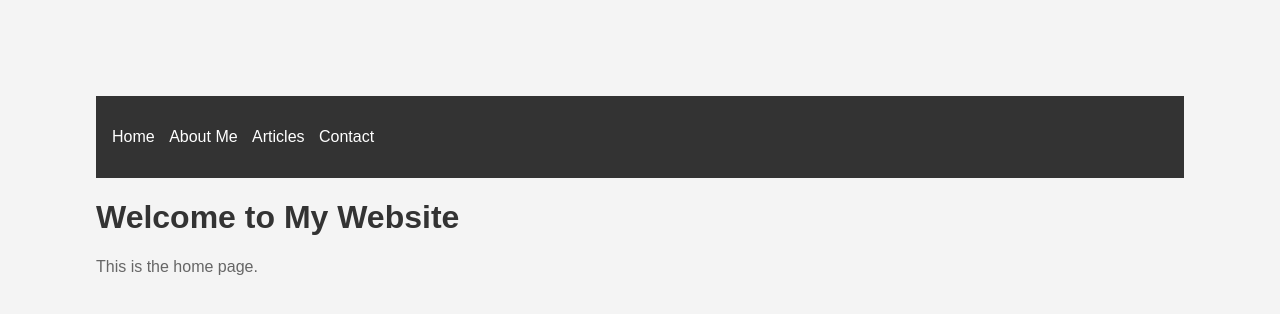
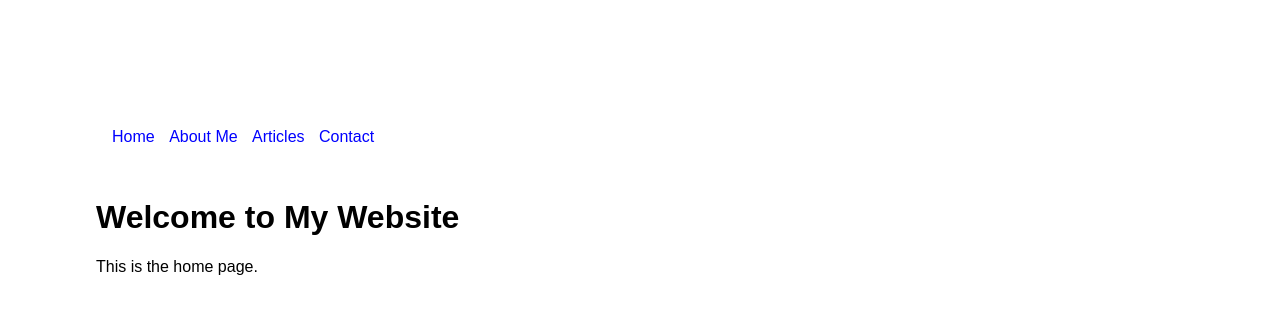
Before and after one commit to adcontrac/mywebsite, a plain HTML site: page index.html in a window 1280 px wide. Drawn offline with Linux system fonts and the light colour scheme.

Commit message:
Update styles.css

```diff
--- a/styles.css
+++ b/styles.css
@@ -1,13 +1,13 @@
 body {
     font-family: Arial, sans-serif;
-    margin: 1in;
-    padding: 0;
-    background-color: #f4f4f4;
+    margin: 1in; /* Sets a 1-inch margin around the body */
+    background-color: white; /* Background color of the body */
+    color: black; /* Text color */
 }
 
 nav {
-    background-color: #333;
-    color: white;
+    background-color: white; /* Background color of the navigation */
+    color: blue; /* Text color of the navigation */
     padding: 1em;
 }
 
@@ -22,14 +22,14 @@ nav ul li {
 }
 
 nav ul li a {
-    color: white;
+    color: blue; /* Text color of the menu links */
     text-decoration: none;
 }
 
 h1 {
-    color: #333;
+    color: black; /* Heading color */
 }
 
 p {
-    color: #666;
+    color: black; /* Paragraph text color */
 }
```
